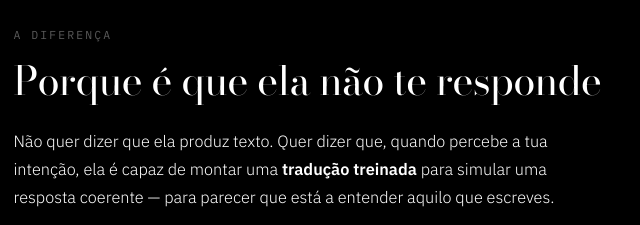
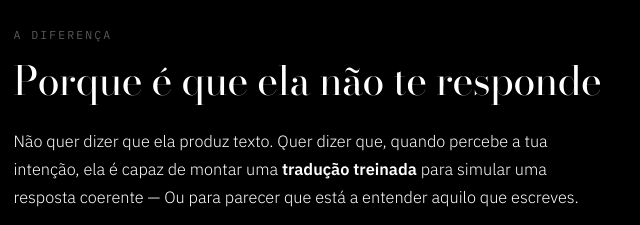
Before and after one commit to MatolaCAT-CM/matola, a plain HTML site: page index.html in a window 1280 px wide. Shown: the part 1100-1325 px from the top of the page, 329-969 px from the left. Drawn offline with nearby package versions, Linux system fonts and the light colour scheme.

Commit message:
Fix typo in HTML content

```diff
--- a/index.html
+++ b/index.html
@@ -320,7 +320,7 @@
     <p>
       Não quer dizer que ela produz texto. Quer dizer que, quando percebe a
       tua intenção, ela é capaz de montar uma <strong>tradução treinada</strong>
-      para simular uma resposta coerente — para parecer que está a entender
+      para simular uma resposta coerente — Ou para parecer que está a entender
       aquilo que escreves.
     </p>
     <p>
```
